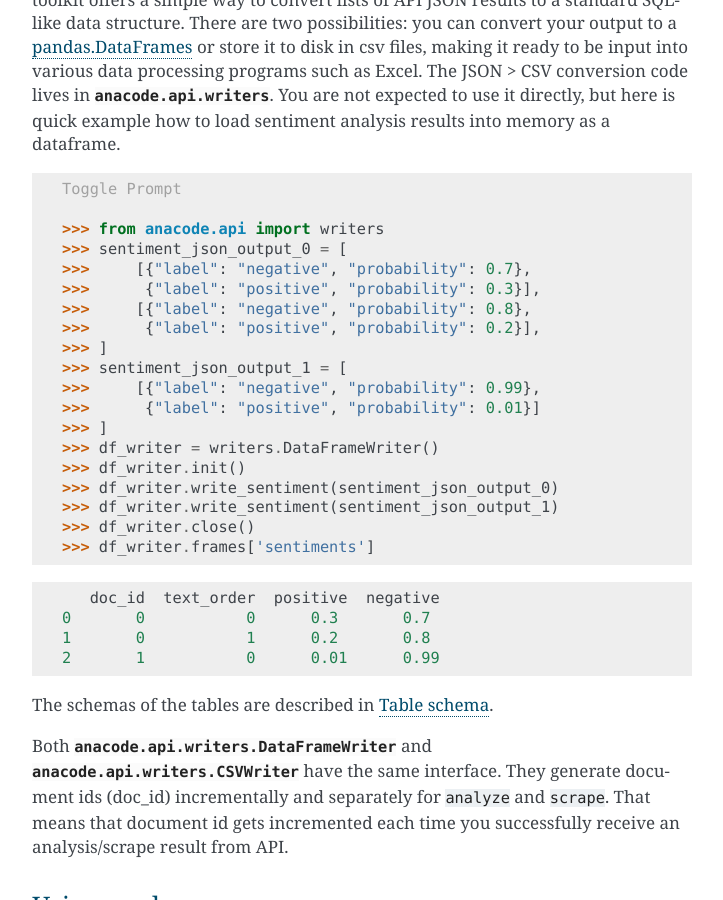
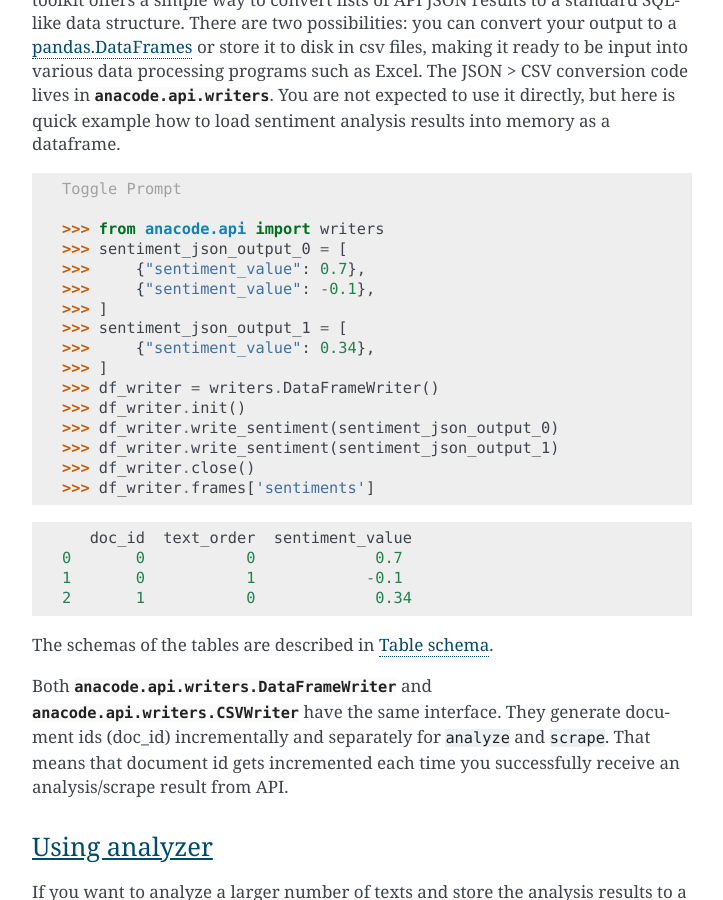
Before and after one commit to anacode/anacode-toolkit, a Sphinx documentation site: the page built from docs/source/intro.rst, in a window 1280 px wide and 900 px high, scrolled down 2082 px. Shown: the whole window, without its empty margins (388-1111 px from the left). Built offline with Sphinx 7.4.7, drawn with Linux system fonts in a browser that asks for light colours.

Commit message:
Updated old docs after sentiment scheme update

```diff
--- a/docs/source/intro.rst
+++ b/docs/source/intro.rst
@@ -83,14 +83,11 @@ quick example how to load sentiment analysis results into memory as a dataframe.
 
     >>> from anacode.api import writers
     >>> sentiment_json_output_0 = [
-    >>>     [{"label": "negative", "probability": 0.7},
-    >>>      {"label": "positive", "probability": 0.3}],
-    >>>     [{"label": "negative", "probability": 0.8},
-    >>>      {"label": "positive", "probability": 0.2}],
+    >>>     {"sentiment_value": 0.7},
+    >>>     {"sentiment_value": -0.1},
     >>> ]
     >>> sentiment_json_output_1 = [
-    >>>     [{"label": "negative", "probability": 0.99},
-    >>>      {"label": "positive", "probability": 0.01}]
+    >>>     {"sentiment_value": 0.34},
     >>> ]
     >>> df_writer = writers.DataFrameWriter()
     >>> df_writer.init()
@@ -101,10 +98,10 @@ quick example how to load sentiment analysis results into memory as a dataframe.
 
 .. parsed-literal::
 
-       doc_id  text_order  positive  negative
-    0       0           0      0.3       0.7
-    1       0           1      0.2       0.8
-    2       1           0      0.01      0.99
+       doc_id  text_order  sentiment_value
+    0       0           0             0.7
+    1       0           1            -0.1
+    2       1           0             0.34
 
 The schemas of the tables are described in :ref:`analysed-schema`.
 
```
